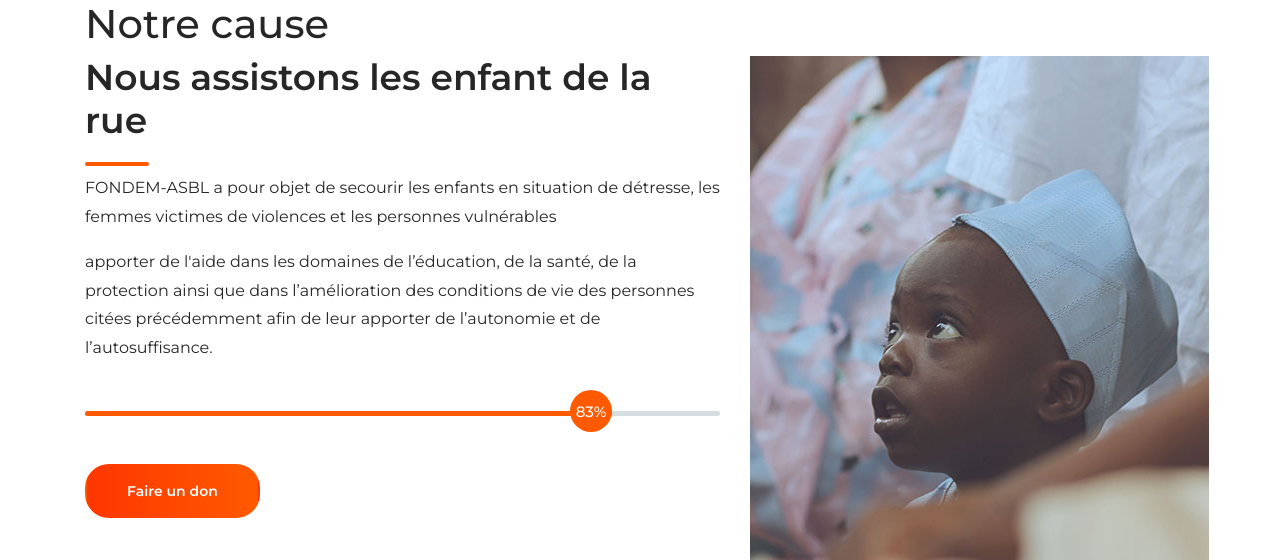
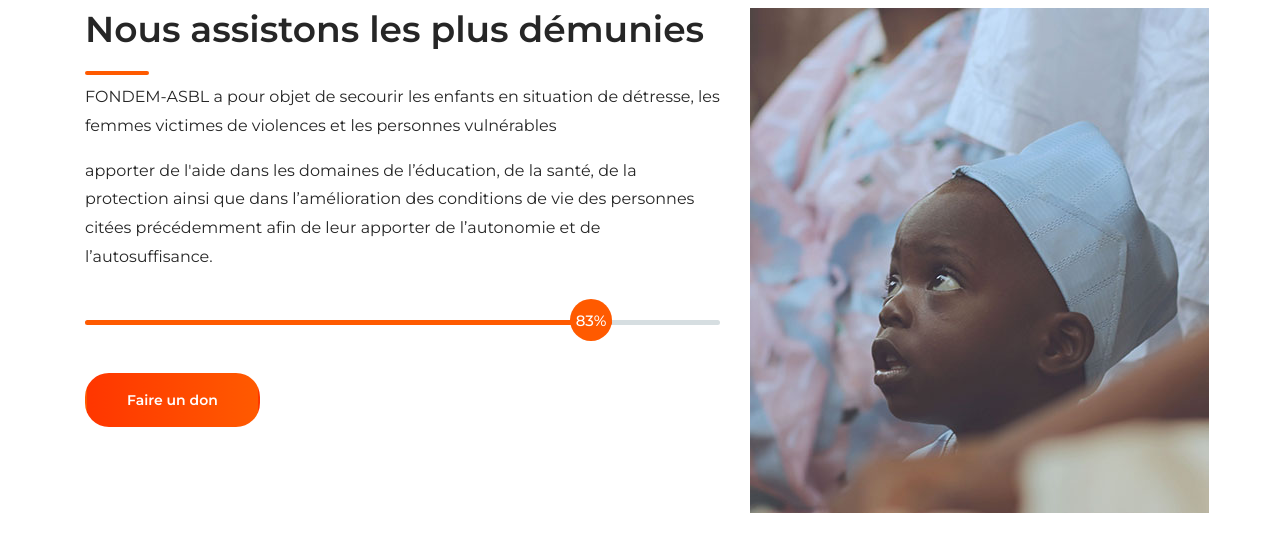
Before and after one commit to chrioniep/fondem, a Django app: page /causes/ in a window 1280 px wide. Shown: the part 131-691 px from the top of the page. Run offline with Django 3.2, Linux system fonts and the light colour scheme; some libraries are stand-ins or nearby versions.

Commit message:
update info

```diff
--- a/templates/causes.html
+++ b/templates/causes.html
@@ -8,7 +8,7 @@
         <div class="container">
             <div class="row">
                 <div class="col-12">
-                    <h1>Notre cause</h1>
+                    <h1></h1>
                 </div><!-- .col -->
             </div><!-- .row -->
         </div><!-- .container -->
@@ -19,7 +19,7 @@
             <div class="row">
                 <div class="col-12 col-lg-7 order-2 order-lg-1">
                     <div class="section-heading">
-                        <h2 class="entry-title">Nous assistons les enfant de la rue</h2>
+                        <h2 class="entry-title">Nous assistons les plus démunies</h2>
                     </div><!-- .section-heading -->
 
                     <div class="entry-content">
--- a/templates/contact.html
+++ b/templates/contact.html
@@ -20,7 +20,7 @@
                     <div class="entry-content">
                         <h2>Vous pouvez nous joindre</h2>
 
-                        <p>Le siège de l'Association "FONDEM-Asbl" est établi dans la ville de kinshasa</p>
+                        <p>Nous avons établie notre siège social au 21 Rue Alfred Kastler 77176 Savigny-Le-Temple en France et Rue Lac Moero n°267 – Quartier Singa Mupepe – Commune de Lingwala en RDC.</p>
 
                         <ul class="contact-social d-flex flex-wrap align-items-center">
 
```
